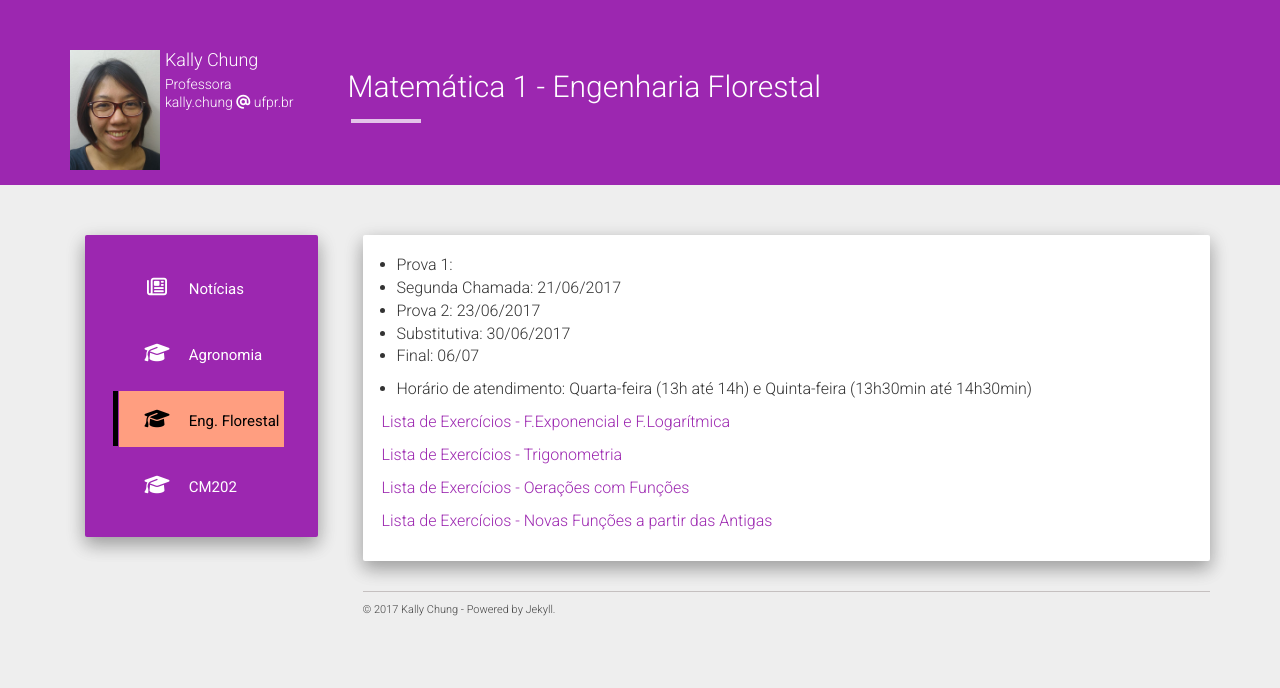
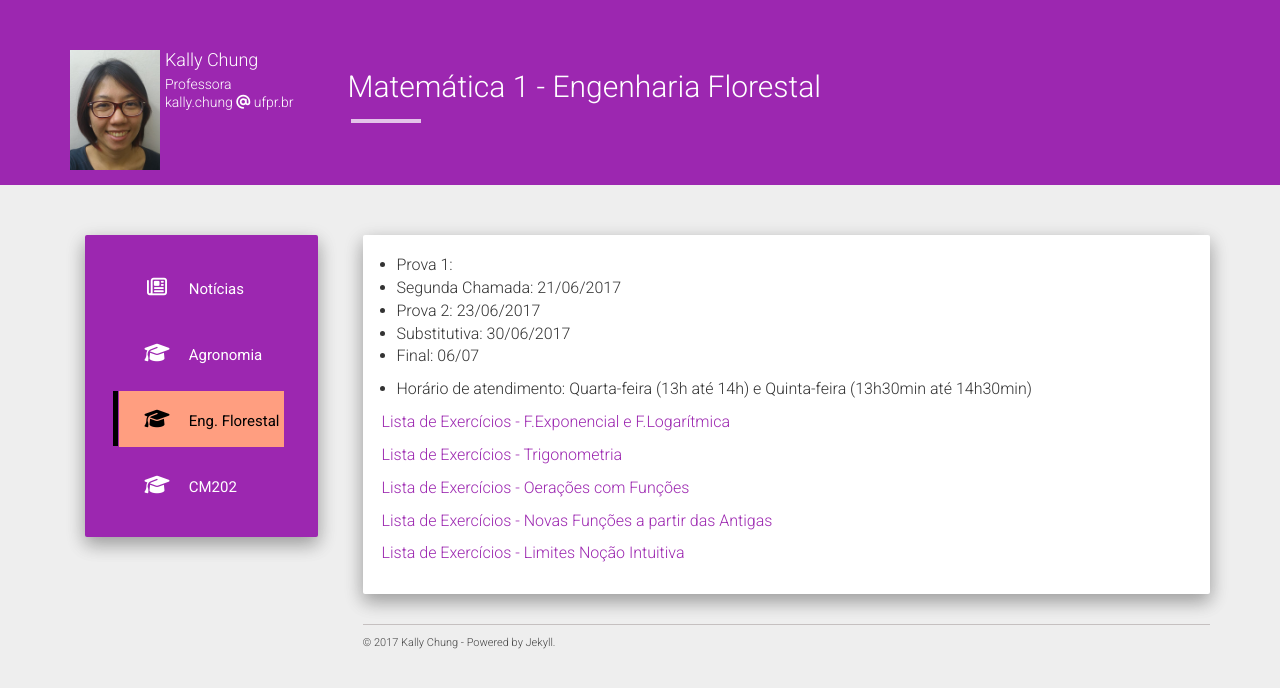
Before and after one commit to chunggnuhc/chunggnuhc.github.io, a Jekyll site: the page built from engflor.md, in a window 1280 px wide. Shown: the top 688 px of the page. Built offline with Jekyll 4.4.1, drawn with Linux system fonts in a browser that asks for light colours; nearby versions of some CDN libraries.

Commit message:
Lista Limite adicionada

```diff
--- a/engflor.md
+++ b/engflor.md
@@ -19,3 +19,5 @@ permalink: /engflor/
 [Lista de Exercícios - Oerações com Funções](/disciplinas/listaOperFuncoes.pdf)
 
 [Lista de Exercícios - Novas Funções a partir das Antigas](/disciplinas/ListaNovasFuncApartirDasAnt.pdf)
+
+[Lista de Exercícios - Limites Noção Intuitiva](/disciplinas/listaLimite.pdf)
```
